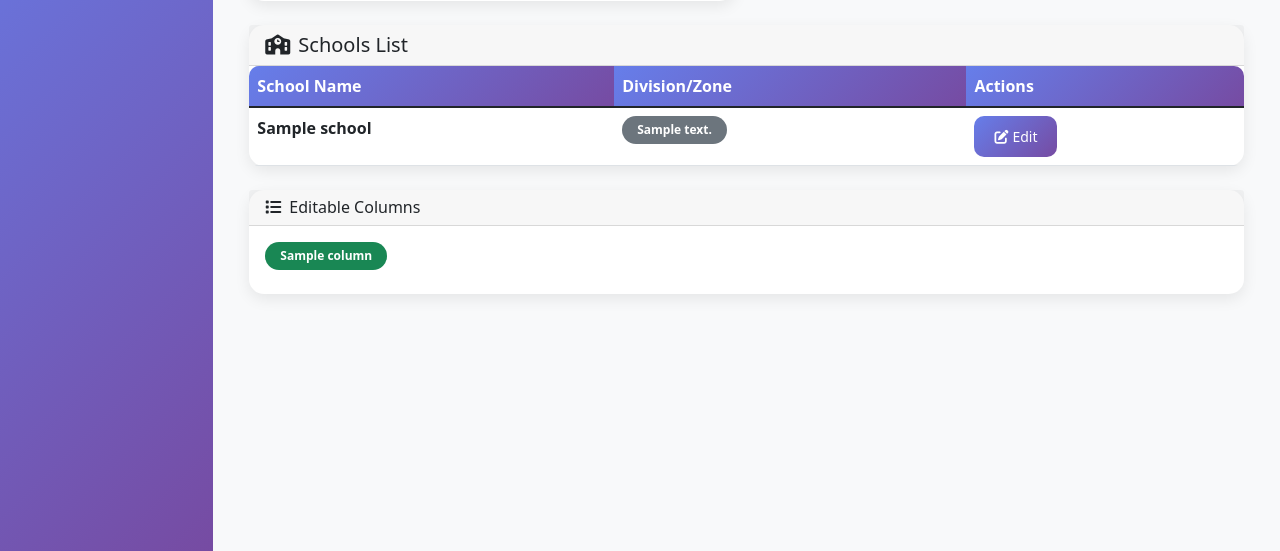
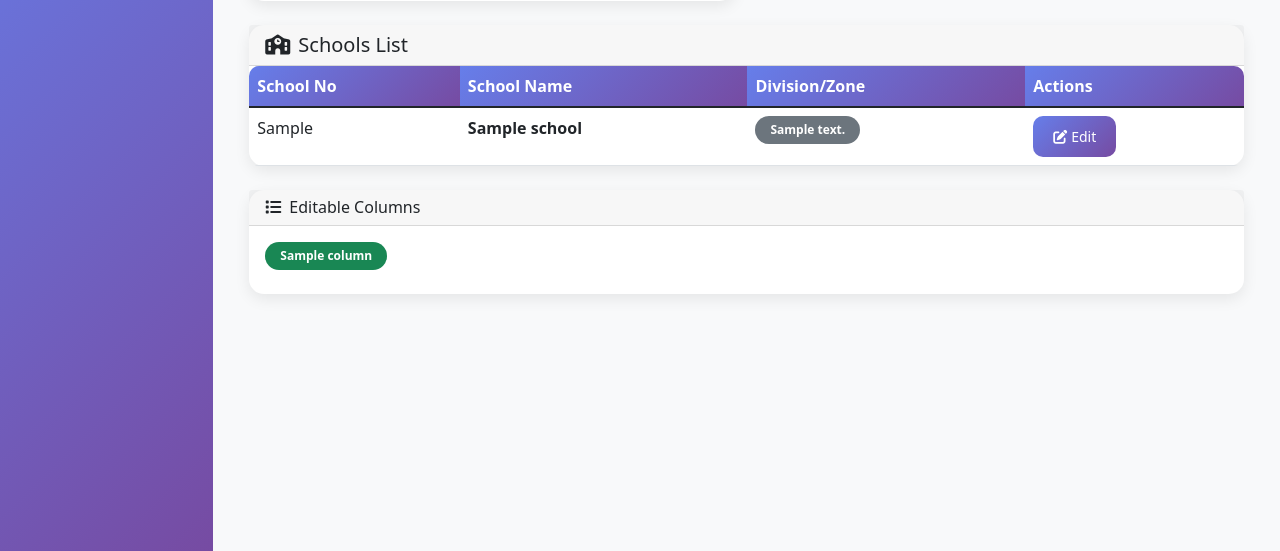
Before and after one commit to deathwalker741/mohandb, a Flask app: template templates/sheet_view.html in a window 1280 px wide. Shown: the part 249-800 px from the top of the page. Run offline with Flask 3, Linux system fonts and the light colour scheme; the template is opened without the code that fills it: most values are stand-ins (such as "Sample title", 1, 10 or a date in 2020).

Commit message:
feat(ui): show School No in sheet list with fallbacks (school_no/udise_code/etc.)

```diff
--- a/templates/sheet_view.html
+++ b/templates/sheet_view.html
@@ -56,6 +56,7 @@
             <table class="table table-hover mb-0">
                 <thead>
                     <tr>
+                        <th>School No</th>
                         <th>School Name</th>
                         <th>Division/Zone</th>
                         <th>Actions</th>
@@ -64,6 +65,18 @@
                 <tbody>
                     {% for school in schools %}
                     <tr>
+                        <td>
+                            {% set school_no = school.get('school_no')
+                                or school.get('school_number')
+                                or school.get('schoolcode')
+                                or school.get('school_code')
+                                or school.get('udise_code')
+                                or school.get('udise')
+                                or school.get('serial_no')
+                                or school.get('sr_no')
+                                or school.get('s_no') %}
+                            {{ school_no or 'N/A' }}
+                        </td>
                         <td>
                             {# Prefer normalized keys created by migration: lowercase with underscores #}
                             {% set school_name = school.get('school_name') or school.get('name') or school.get('school') or school.get('schoolname') %}
```
